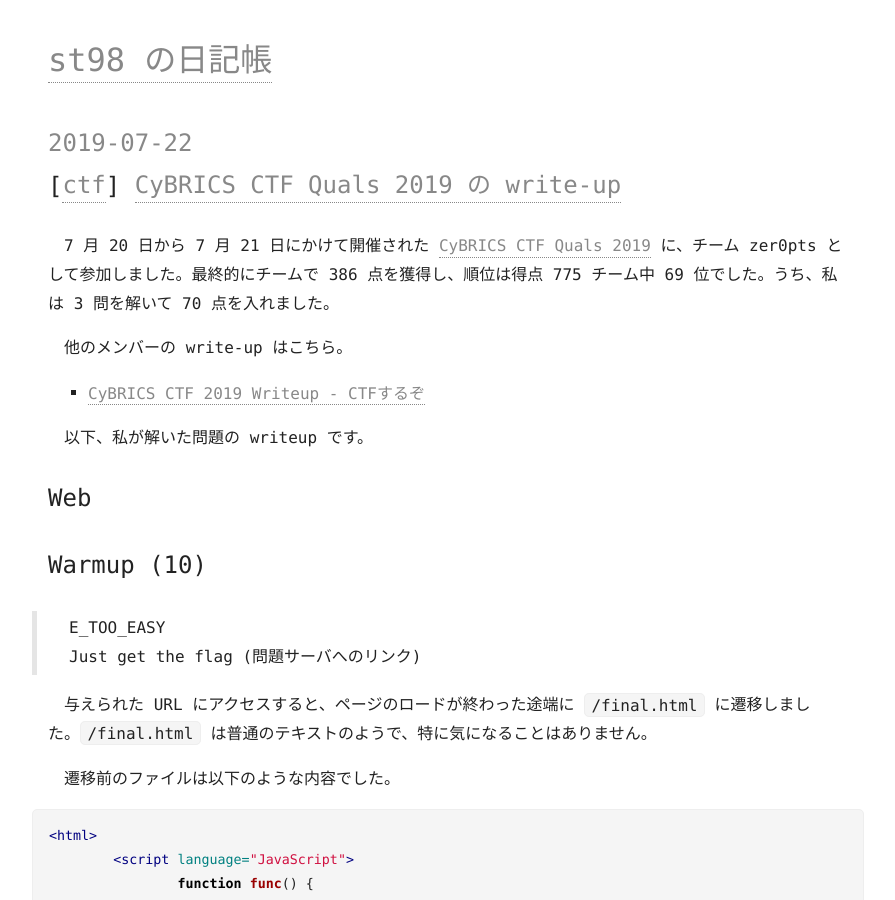
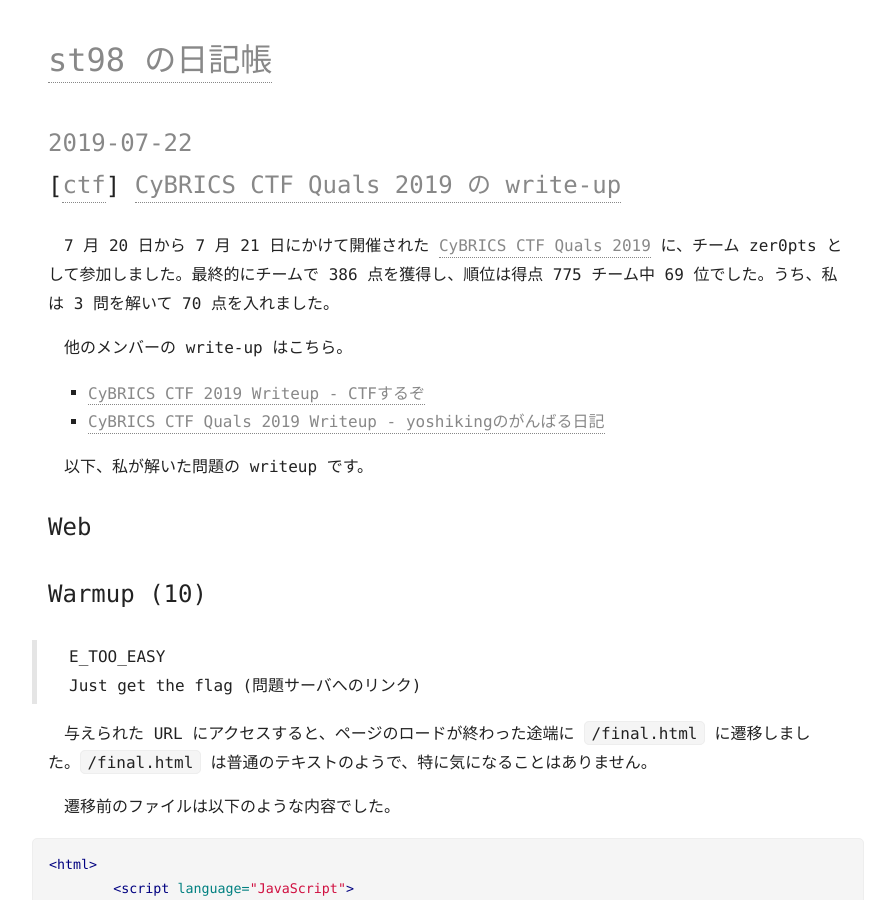
Before and after one commit to st98/diary, a Jekyll site: the page built from _posts/2019-07-22-cybrics-ctf-quals-2019.md, in a window 1280 px wide and 900 px high. Shown: the whole window, without its empty margins (192-1087 px from the left). Built offline with Jekyll 4.4.1, drawn with Linux system fonts in a browser that asks for light colours; comment, search, counter and statistics services are not loaded.

Commit message:
yoshikingさんのwrite-upを追加

```diff
--- a/_posts/2019-07-22-cybrics-ctf-quals-2019.md
+++ b/_posts/2019-07-22-cybrics-ctf-quals-2019.md
@@ -10,6 +10,7 @@
 他のメンバーの write-up はこちら。
 
 - [CyBRICS CTF 2019 Writeup - CTFするぞ](https://ptr-yudai.hatenablog.com/entry/2019/07/21/212133)
+- [CyBRICS CTF Quals 2019 Writeup - yoshikingのがんばる日記](https://yoshiking.hatenablog.jp/entry/2019/07/22/183332)
 
 以下、私が解いた問題の writeup です。
 
```
